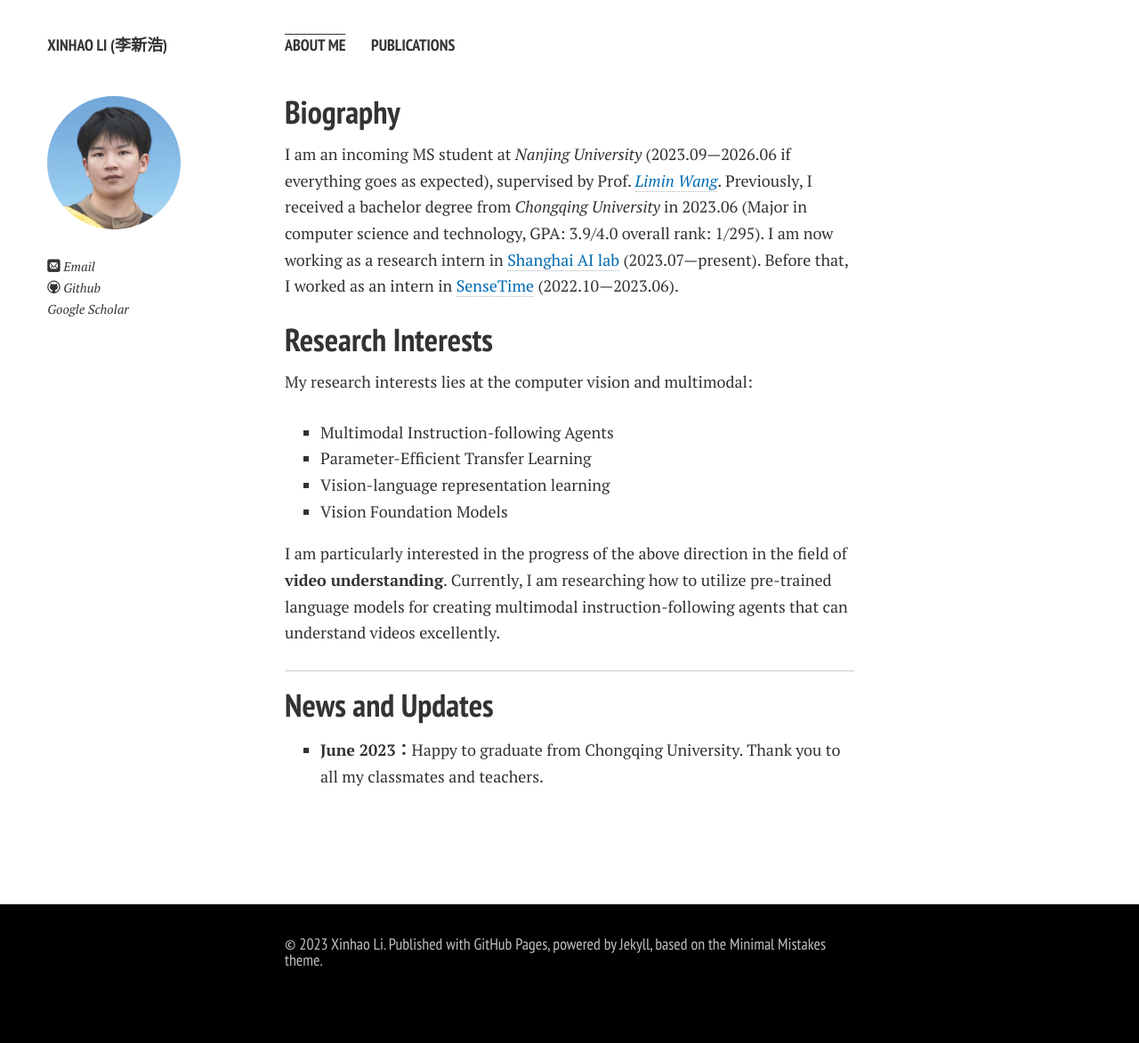
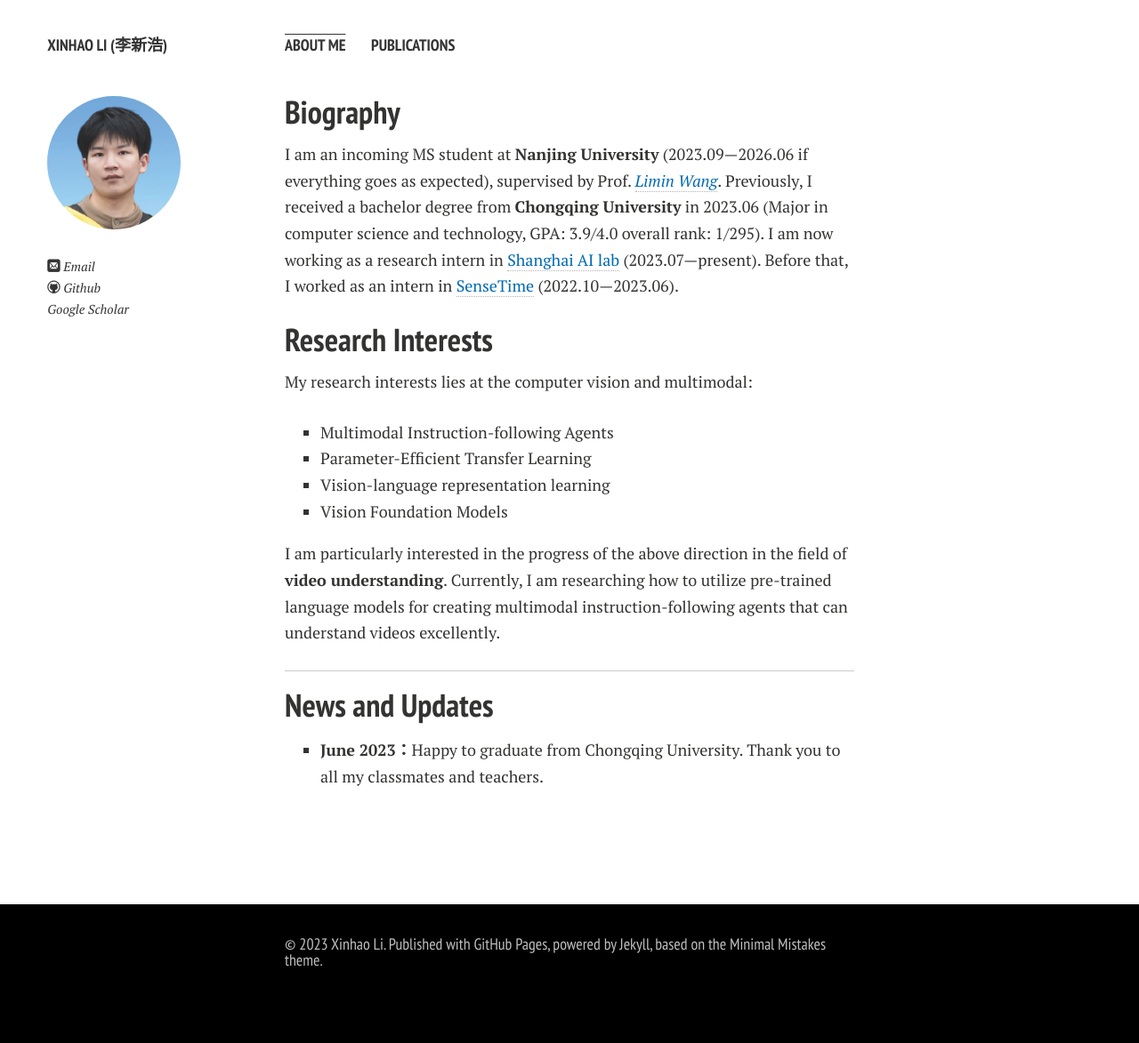
Before and after one commit to leexinhao/leexinhao.github.io, a Jekyll site: the page built from index.md, in a window 1280 px wide. Shown: the whole page at 89% size. Built offline with Jekyll 4.4.1, drawn with Linux system fonts in a browser that asks for light colours; nearby versions of some CDN libraries; comment, search, counter and statistics services are not loaded; a style sheet for code colours, icons or effects is not loaded; our own code applies the rules of GitHub Pages for plain Markdown files.

Commit message:
remove info

```diff
--- a/index.md
+++ b/index.md
@@ -4,7 +4,7 @@ layout: page
 
 ## Biography
 
-I am an incoming MS student at *Nanjing University* (2023.09—2026.06 if everything goes as expected), supervised by Prof. [*<font color="#006ab1">Limin Wang</font>*](https://scholar.google.com.hk/citations?user=HEuN8PcAAAAJ&hl=zh-CN&oi=ao). Previously, I received a bachelor degree from *Chongqing University* in 2023.06 (Major in computer science and technology, GPA: 3.9/4.0 overall rank: 1/295). I am now working as a research intern in [<font color="#006ab1">Shanghai AI lab</font>](https://www.shlab.org.cn/) (2023.07—present). Before that, I worked as an intern in [<font color="#006ab1">SenseTime</font>](https://www.sensetime.com) (2022.10—2023.06).
+I am an incoming MS student at **Nanjing University** (2023.09—2026.06 if everything goes as expected), supervised by Prof. [*<font color="#006ab1">Limin Wang</font>*](https://scholar.google.com.hk/citations?user=HEuN8PcAAAAJ&hl=zh-CN&oi=ao). Previously, I received a bachelor degree from **Chongqing University** in 2023.06 (Major in computer science and technology, GPA: 3.9/4.0 overall rank: 1/295). I am now working as a research intern in [<font color="#006ab1">Shanghai AI lab</font>](https://www.shlab.org.cn/) (2023.07—present). Before that, I worked as an intern in [<font color="#006ab1">SenseTime</font>](https://www.sensetime.com) (2022.10—2023.06).
 
 <!-- ## Academic Background
 
```
